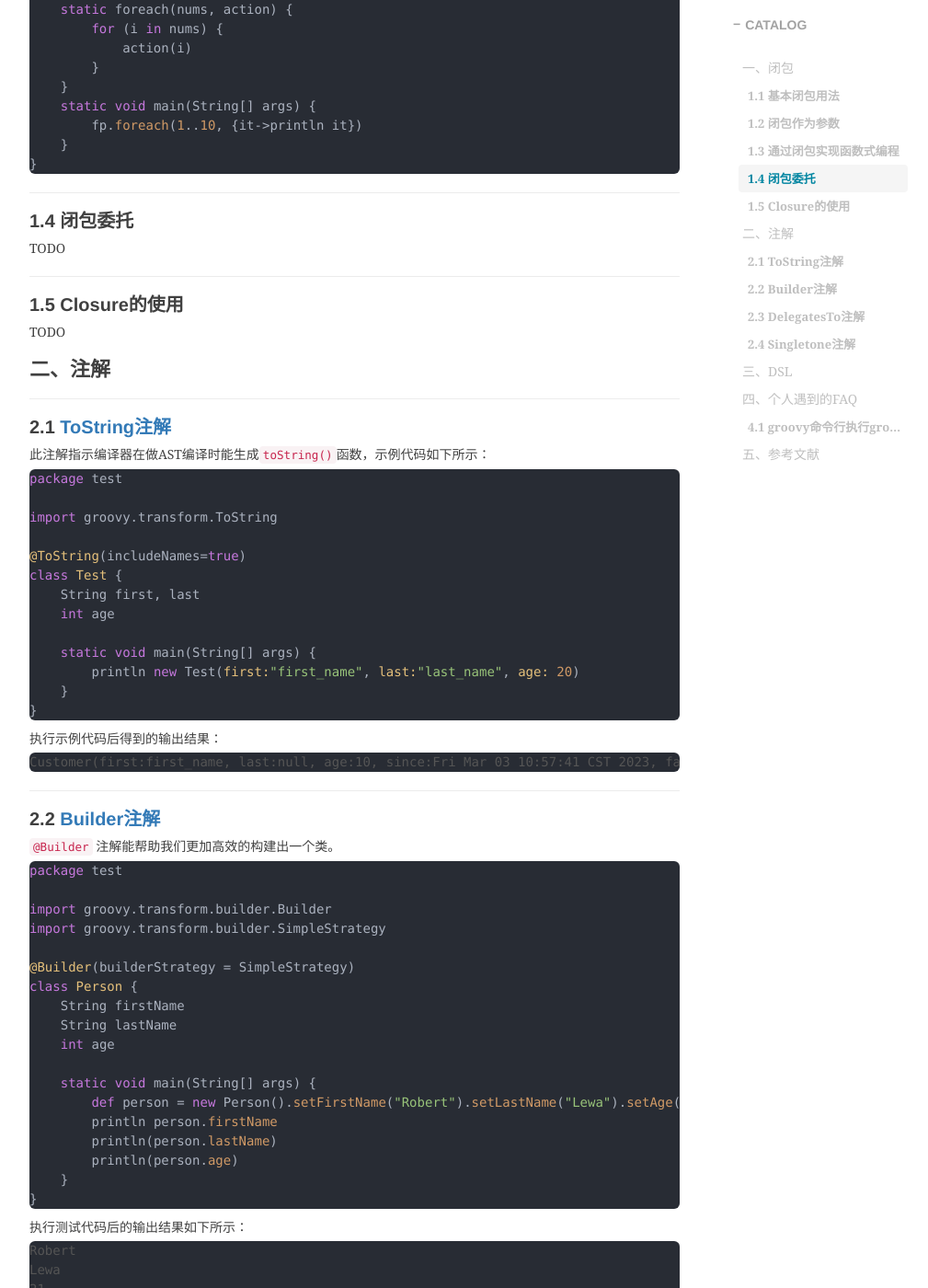
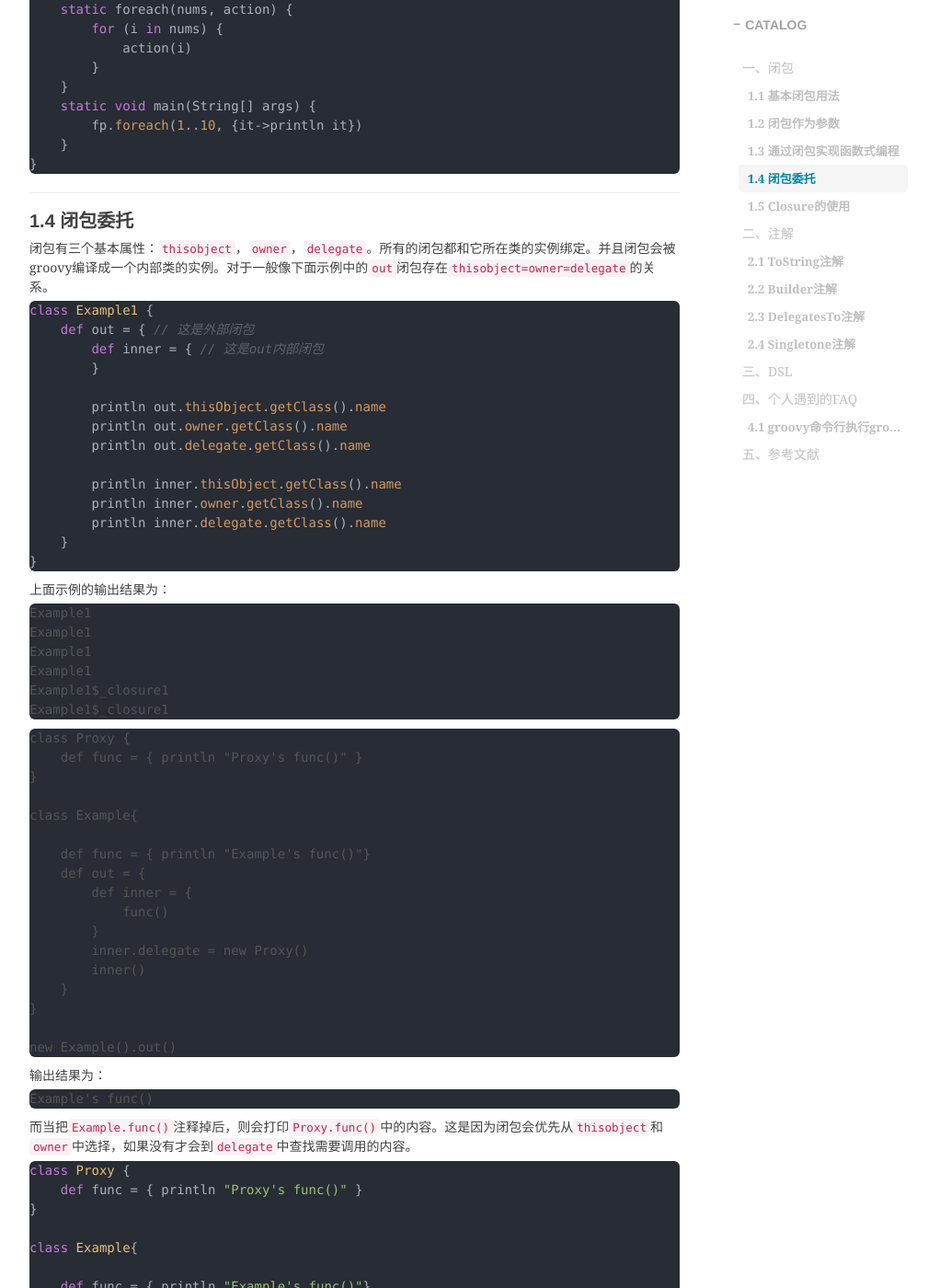
Before and after one commit to shihai1991/shihai1991.github.io, a Jekyll site: the page built from _posts/2023-03-01-groovy学习.md, in a window 1280 px wide and 1400 px high, scrolled down 1189 px. Shown: the whole window at 92% size, without its empty margins (233-1242 px from the left). Built offline with Jekyll 4.4.1, drawn with Linux system fonts in a browser that asks for light colours; nearby versions of some CDN libraries; comment, search, counter and statistics services are not loaded; some of the changed text lies outside the part shown.

Commit message:
Update 2023-03-01-groovy学习.md

````diff
--- a/_posts/2023-03-01-groovy学习.md
+++ b/_posts/2023-03-01-groovy学习.md
@@ -51,7 +51,78 @@ class Fp {
 ```
 
 ## 1.4 闭包委托
-TODO
+闭包有三个基本属性：`thisobject`，`owner`，`delegate`。所有的闭包都和它所在类的实例绑定。并且闭包会被groovy编译成一个内部类的实例。对于一般像下面示例中的`out`闭包存在`thisobject=owner=delegate`的关系。
+```groovy
+class Example1 {
+    def out = { // 这是外部闭包
+        def inner = { // 这是out内部闭包
+        }
+
+        println out.thisObject.getClass().name
+        println out.owner.getClass().name
+        println out.delegate.getClass().name
+
+        println inner.thisObject.getClass().name
+        println inner.owner.getClass().name
+        println inner.delegate.getClass().name
+    }
+}
+```
+上面示例的输出结果为：
+```
+Example1
+Example1
+Example1
+Example1
+Example1$_closure1
+Example1$_closure1
+```
+
+```
+class Proxy {
+    def func = { println "Proxy's func()" }
+}
+
+class Example{
+
+    def func = { println "Example's func()"}
+    def out = {
+        def inner = {
+            func()
+        }
+        inner.delegate = new Proxy()
+        inner()
+    }
+}
+
+new Example().out()
+```
+输出结果为：
+```
+Example's func()
+```
+而当把`Example.func()`注释掉后，则会打印`Proxy.func()`中的内容。这是因为闭包会优先从`thisobject`和`owner`中选择，如果没有才会到`delegate`中查找需要调用的内容。
+```groovy
+class Proxy {
+    def func = { println "Proxy's func()" }
+}
+
+class Example{
+
+    def func = { println "Example's func()"}
+    def out = {
+        def inner = {
+            func()
+        }
+        inner.delegate = new Proxy()
+        // 补充添加这一行
+        new Proxy().with inner
+    }
+}
+
+new Example().out()
+```
+则输出为：`Proxy's func()`。这是因为将`inner()`闭包通过`with()`函数传给对象`new Proxy()`,让对象自己可以调用到闭包。
 
 ## 1.5 Closure的使用
 TODO
@@ -268,3 +339,4 @@ class Copy implements Serializable{
 - [DefaultGroovyMethods](http://docs.groovy-lang.org/docs/groovy-4.0.9/html/api/org/codehaus/groovy/runtime/DefaultGroovyMethods.html#%3Cinit%3E())
 - [@DelegatesTo](https://groovys.readthedocs.io/zh/latest/GettingStarted/Domain-Specific-Languages.html#delegatesto)
 - [Groovy 闭包](https://www.w3cschool.cn/groovy/groovy_closures.html)
+- [闭包](https://juejin.cn/post/6956793861570035742#heading-1)
````
